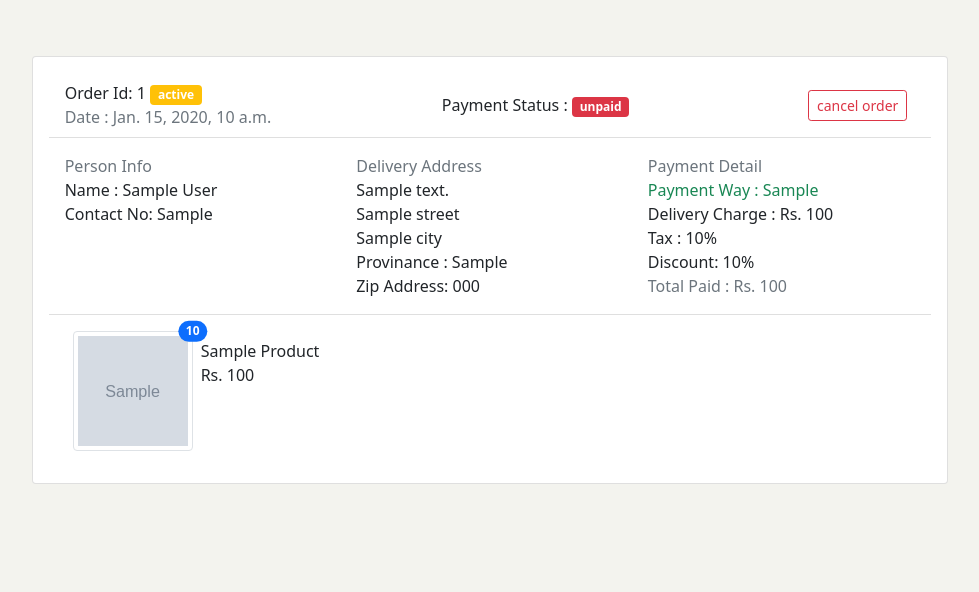
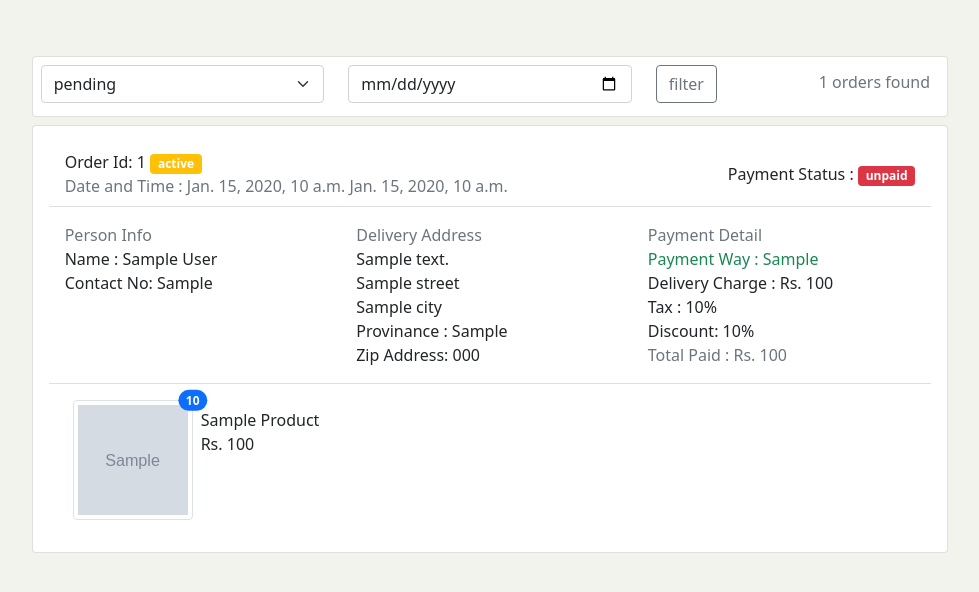
Before and after one commit to sirjandrn25/fashion_eshop_backend, a Django app: template frontend/templates/home/order.html in a window 1280 px wide. Shown: the part 58-650 px from the top of the page, without its empty margins (150-1129 px from the left). Run offline with Django 4.2, Linux system fonts and the light colour scheme; the template is opened without the code that fills it: most values are stand-ins (such as "Sample title", 1, 10 or a date in 2020); grey boxes marked "Sample" are stand-in pictures; parts of the project's set-up code (start-up, migrations or seed data) failed here and were passed over.

Commit message:
filter orders

```diff
--- a/frontend/templates/home/order.html
+++ b/frontend/templates/home/order.html
@@ -1,17 +1,42 @@
 {% extends 'base/layout.html' %}
 {% load static %}
 {% load cart_filter %}
+{% load order_filter %}
 {% block main_content %}
     <div class="container my-4 p-3">
 
         <div class="row p-3 justify-content-center d-flex">
+            <div class="card col-lg-10 p-2 mb-2 d-flex">
+                <form action="" class="row">
+
+                    <div class="col-lg-4">
+                        <select class="form-select" name="order_status" aria-label="Default select example">
+
+                            <option value="P" {{request|select_order_status:"P"}}>pending</option>
+                            <option value="A" {{request|select_order_status:"A"}}>approve</option>
+                            <option value="C" {{request|select_order_status:"C"}}>cancel</option>
+                        </select>
+                    </div>
+
+                    <div class="col-lg-4">
+                        <input type="date" name="order_date" value="{{order_date}}" class="form-control" placeholder="choose order date">
+
+                    </div>
+                    <div class="col-lg-2">
+                        <button type="submit" class="btn btn-outline-secondary btn-md">filter</button>
+                    </div>
+                    <h6 class="col-lg-2 text-center p-2 text-secondary">
+                        {{orders.count}} orders found
+                    </h6>
+                </form>
+            </div>
             {% for order in orders %}
                 <div class="col-lg-10 card p-3 mb-3">
                 <div class="card-header bg-white d-flex justify-content-between align-items-center">
                     <!-- order id and order date  -->
                     <div>
                         <span class="d-block">Order Id: {{order.orderId}} {{order|order_status}}</span>
-                        <span class="text-muted">Date : {{order.order_date}}</span>
+                        <span class="text-muted">Date and Time : {{order.order_date}} {{order.order_time}} </span>
                     </div>
                     <span>Payment Status :{% if order.is_paid %}
                         <span class="badge bg-success"> paid</span>
@@ -21,7 +46,11 @@
                     {% endif %}</span>
 
 
-                        <button class="btn btn-outline-danger btn-sm mx-2">cancel order</button>
+
+
+                        {% if order|check_cancel_order %}
+                          <a href="{% url 'cancel_order' order.orderId %}" class="btn btn-sm btn-outline-danger">cancel order</a>
+                        {% endif %}
 
                 </div>
                 <div class="card-body row">
--- a/frontend/templatetags/cart_filter.py
+++ b/frontend/templatetags/cart_filter.py
@@ -2,7 +2,7 @@ from cgitb import html
 from itertools import product
 from django import template
 from store.models import ProductSize
-from django.utils.safestring import mark_safe
+
 
 register = template.Library()
 
@@ -49,18 +49,3 @@ def total_paid(order):
         total_amount += item.product.product.price*item.qty
 
     return total_amount
-
-
-
-@register.filter(name="order_status")
-def order_status(order):
-    status = order.get_status_display()
-
-    if status == "approve":
-        bc = "success"
-    elif status=="cancel":
-        bc = "danger"
-    else:
-        bc = "warning"
-
-    return mark_safe(f'<span class="badge bg-{bc}">{status}</span>')
--- /dev/null
+++ b/frontend/templatetags/order_filter.py
@@ -0,0 +1,34 @@
+from urllib import request
+from django import template
+from django.utils.safestring import mark_safe
+
+register = template.Library()
+
+
+@register.filter(name="order_status")
+def order_status(order):
+    status = order.get_status_display()
+
+    if status == "approve":
+        bc = "success"
+    elif status=="cancel":
+        bc = "danger"
+    else:
+        bc = "warning"
+
+    return mark_safe(f'<span class="badge bg-{bc}">{status}</span>')
+
+@register.filter(name="select_order_status")
+def select_order_status(request,status_label):
+    order_status = request.GET.get('order_status')
+    if order_status and status_label == order_status:
+        return "selected"
+    return ''
+
+
+@register.filter(name="check_cancel_order")
+def check_cancel_order(order):
+
+    if order.get_status_display() == "pending":
+        return True
+    return False
--- a/frontend/urls.py
+++ b/frontend/urls.py
@@ -3,7 +3,7 @@ from django.urls import path
 
 from frontend.views.cart import cartView
 from frontend.views.checkout import CheckoutView
-from frontend.views.order import OrderView
+from frontend.views.order import OrderView,cancelOrder
 from .views.home import *
 from .views.user_auth import *
 from .views.products import *
@@ -20,4 +20,5 @@ urlpatterns = [
     path("cart/",cartView,name="cart"),
     path("checkout/",CheckoutView.as_view(),name="checkout"),
     path("order/",OrderView.as_view(),name="order"),
+    path("order_cancel/<str:order_id>/",cancelOrder,name="cancel_order"),
 ]
--- a/store/models/order.py
+++ b/store/models/order.py
@@ -27,7 +27,8 @@ class Order(models.Model):
     lastName = models.CharField(max_length=100)
     contact_no = models.CharField(max_length=15)
     payment_way = models.CharField(max_length=15,choices=PaymentChoices.choices,default=PaymentChoices.CASH)
-    order_date = models.DateTimeField(auto_now_add=True)
+    order_date = models.DateField(auto_now_add=True)
+    order_time = models.TimeField(auto_now_add=True)
     valid_duration = models.IntegerField(default=15)
     status = models.CharField(max_length=15,choices=OrderStatusChoices.choices,default=OrderStatusChoices.PENDING)
     discount = models.IntegerField(default=0)
@@ -36,6 +37,9 @@ class Order(models.Model):
     user = models.ForeignKey(User,on_delete=models.CASCADE,related_name="orders")
     def __str__(self):
         return f"{self.firstName} {self.lastName} {self.orderId}"
+
+    class Meta:
+        ordering = ['-id']
 
 
     @classmethod
```
Also changed, not shown: frontend/views/order.py (+23 -4 lines), media/products/alex-haigh-fEt6Wd4t4j0-unsplash_7Na7Czd.jpg (added), media/products/maksim-larin-NOpsC3nWTzY-unsplash_O0Uf39w.jpg (added).
